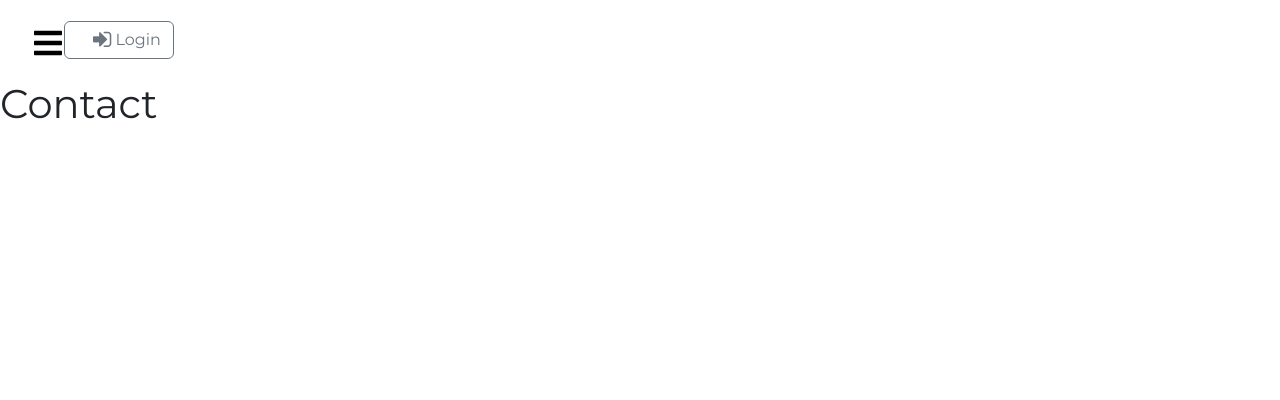
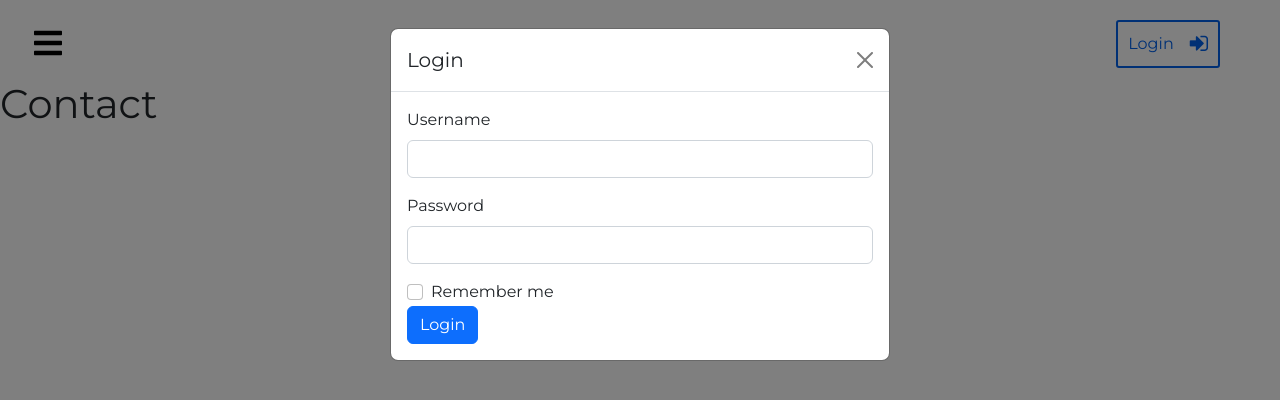
Before and after one commit to danil2205/BlitzSessionReact, a React (Create React App) app: page /contactus in a window 1280 px wide. Both pictures are taken after a click on the button "Login". Shown: the top 400 px of the page. Built offline with nearby package versions, Linux system fonts and the light colour scheme; no server answers.

Commit message:
added posting account (bug) and login form (without fetch)

```diff
--- a/package.json
+++ b/package.json
@@ -6,6 +6,7 @@
     "@testing-library/jest-dom": "^5.16.5",
     "@testing-library/react": "^13.4.0",
     "@testing-library/user-event": "^13.5.0",
+    "bootstrap": "^5.2.2",
     "bootstrap-social": "^5.1.1",
     "cross-fetch": "^3.1.5",
     "font-awesome": "^4.7.0",
--- a/src/App.css
+++ b/src/App.css
@@ -109,6 +109,12 @@ span {
   margin-top: 20px;
 }
 
+.login-button {
+  position: absolute;
+  right: 60px;
+  top: 20px;
+}
+
 .content {
   padding: 40px;
   background: #f1f1f1;
@@ -148,7 +154,7 @@ span {
   line-height: 1.5;
 }
 
-.primary-button {
+.primary-button, .login-button {
   background: transparent;
   border: 2px solid #0061eb;
   padding: 10px;
@@ -165,19 +171,11 @@ span {
   text-decoration: none;
 }
 
-.primary-button:hover {
+.primary-button:hover, .login-button:hover {
   background:#0061eb;
   color:#fff;
   text-decoration:none;
 }
-
-
-
-
-
-
-
-
 
 table {
   width: 100%;
--- a/src/components/AccountComponent.js
+++ b/src/components/AccountComponent.js
@@ -1,5 +1,6 @@
 import React from "react";
 import { Loading } from "./LoadingComponent";
+import { wargamingLink } from "../shared/wargaming";
 
 const Accounts = (props) => {
   if (props.isLoading) {
@@ -28,9 +29,11 @@ const Accounts = (props) => {
       <div className="profile-container">
         <div className="table">
           <div className="headerAccount">
-            <h2>Linked Account WoT Blitz</h2>
+            <h2>Linked Accounts WoT Blitz</h2>
             <div className="server">
-              <button className="primary-button add-account icon"><span>Add Account</span></button>
+              <a href={wargamingLink} target="_blank" rel="noreferrer">
+                <button className="primary-button add-account icon"><span>Add Account</span></button>
+              </a>
             </div>
           </div>
           <div className="accounts-table-container">
--- a/src/components/MainComponent.js
+++ b/src/components/MainComponent.js
@@ -1,7 +1,7 @@
 import React, { Component } from 'react';
 import  { Route, Routes, useLocation, useNavigate, useParams} from 'react-router-dom';
 import { connect } from 'react-redux'
-import { fetchAccounts } from "../redux/ActionCreators";
+import { fetchAccounts, postAccount } from "../redux/ActionCreators";
 import Accounts from "./AccountComponent";
 import Contact from "./ContactComponent";
 import Home from "./HomeComponent";
@@ -32,12 +32,14 @@ const mapStateToProps = (state) => {
 
 const mapDispatchToProps = (dispatch) => ({
   fetchAccounts: () => {dispatch(fetchAccounts())},
+  // postAccount: () => {dispatch(postAccount())},
 });
 
 class Main extends Component {
 
   componentDidMount() {
     this.props.fetchAccounts();
+    // this.props.postAccount();
   }
 
   render() {
@@ -48,7 +50,9 @@ class Main extends Component {
           <Route path="/home" element={<Home />}/>
           <Route exact path="/accounts" element={<Accounts accounts={this.props.accounts.accounts}
                                                            isLoading={this.props.accounts.isLoading}
-                                                           errMess={this.props.accounts.errMess} />}
+                                                           errMess={this.props.accounts.errMess}
+                                                           // postAccount={this.props.postAccount}
+          />}
           />
           <Route exact path="/session" element={<Session />}/>
           <Route exact path="/user-search" element={<SearchUser />}/>
--- a/src/components/NavBar.js
+++ b/src/components/NavBar.js
@@ -1,12 +1,75 @@
-import React, { useState } from "react";
+import React, {Component, useState} from "react";
 import { Link } from "react-router-dom";
 import { SidebarData } from "../shared/SidebarData";
 import * as FaIcons from "react-icons/fa";
-import * as AiIcons from "react-icons/ai";
 import { IconContext } from "react-icons";
 import logo from "../logo/blitz.png";
 import "../App.css";
-import {Button, Nav, NavItem} from "reactstrap";
+import { Button, Form, FormGroup, Input, Label, Modal, ModalBody, ModalHeader, Nav, NavItem} from "reactstrap";
+
+
+class RenderLoginForm extends Component {
+  constructor(props) {
+    super(props);
+
+    this.state = {
+      isModalOpen: false,
+    }
+
+    this.toggleModal = this.toggleModal.bind(this);
+    this.handleLogin = this.handleLogin.bind(this);
+  }
+  toggleModal() {
+    this.setState({
+      isModalOpen: !this.state.isModalOpen
+    })
+  }
+
+  handleLogin(event) {
+    this.toggleModal();
+    alert(`Username: ${this.username.value} Password: ${this.password.value} Remember: ${this.remember.checked}`);
+    event.preventDefault();
+  }
+
+  render() {
+    return (
+      <>
+        <Nav className="ml-auto" navbar>
+          <NavItem>
+            <Button className="login-button" outline onClick={this.toggleModal}>
+              Login<span className="fa fa-sign-in fa-lg"></span>
+            </Button>
+          </NavItem>
+        </Nav>
+        <Modal isOpen={this.state.isModalOpen} toggle={this.toggleModal}>
+          <ModalHeader toggle={this.toggleModal}>Login</ModalHeader>
+          <ModalBody>
+            <Form onSubmit={this.handleLogin}>
+              <FormGroup>
+                <Label htmlFor="username">Username</Label>
+                <Input type="text" id="username" name="username"
+                       innerRef={(input) => this.username = input } />
+              </FormGroup>
+              <FormGroup>
+                <Label htmlFor="password">Password</Label>
+                <Input type="password" id="password" name="password"
+                       innerRef={(input) => this.password = input } />
+              </FormGroup>
+              <FormGroup check>
+                <Label check>
+                  <Input type="checkbox" id="remember" name="remember"
+                         innerRef={(input) => this.remember = input }/>
+                  Remember me
+                </Label>
+              </FormGroup>
+              <Button type="submit" value="submit" color="primary">Login</Button>
+            </Form>
+          </ModalBody>
+        </Modal>
+      </>
+    );
+  }
+}
 
 const Navbar = () => {
   const [sidebar, setSidebar] = useState(false);
@@ -19,13 +82,6 @@ const Navbar = () => {
           <Link to="#" className="menu-bars">
             <FaIcons.FaBars onClick={showSidebar} />
           </Link>
-          <Nav className="ml-auto" navbar>
-            <NavItem>
-              <Button outline>
-                <span className="fa fa-sign-in fa-lg"></span> Login
-              </Button>
-            </NavItem>
-          </Nav>
         </div>
         <nav className={sidebar ? "nav-menu active" : "nav-menu"}>
           <ul className="nav-menu-items" onClick={showSidebar}>
@@ -48,6 +104,7 @@ const Navbar = () => {
           </ul>
         </nav>
       </IconContext.Provider>
+      <RenderLoginForm />
     </>
   );
 }
--- a/src/redux/ActionCreators.js
+++ b/src/redux/ActionCreators.js
@@ -1,5 +1,42 @@
 import * as ActionTypes from './ActionTypes'
 import { expressURL } from "../shared/expressURL";
+
+export const postAccount = (access_token, nickname, account_id, expires_at) => (dispatch) => {
+  const newAccount = {
+    access_token: access_token,
+    nickname: nickname,
+    account_id: account_id,
+    expires_at: expires_at,
+  }
+
+  return fetch(expressURL + 'accounts/', {
+    method: 'POST',
+    headers: {
+      'Authorization': `Bearer ${localStorage.getItem('token')}`,
+      'body': JSON.stringify(newAccount),
+      'Content-Type': 'application/json',
+    },
+    credentials: 'same-origin'
+  })
+    .then((response) => {
+        if (response.ok) return response;
+        const error = new Error(`Error ${response.status}: ${response.statusText}`);
+        error.response = response;
+        throw error;
+      },
+      (error) => {
+        throw new Error(error.message);
+      })
+    .then((response) => response.json())
+    .then((response) => {
+      console.log(response);
+      alert(`Your Account: ${JSON.stringify(response)}`);
+    })
+    .catch((error) => {
+      console.log('Post account ', error.message);
+      alert('Your account could not be added\nError: ' + error.message);
+    });
+};
 
 export const fetchAccounts = () => (dispatch) => {
   dispatch(accountsLoading(true));
@@ -8,9 +45,6 @@ export const fetchAccounts = () => (dispatch) => {
     method: 'GET',
     headers: {
       'Authorization': `Bearer ${localStorage.getItem('token')}`,
-      // 'mode': 'cors',
-      // 'Access-Control-Allow-Origin': '*',
-      // 'Access-Control-Allow-Headers': 'Access-Control-Allow-Headers, Origin, X-Requested-With, Content-Type, Accept, Authorization',
     },
     credentials: 'same-origin'
   })
--- /dev/null
+++ b/src/shared/wargaming.js
@@ -0,0 +1,3 @@
+const applicationId = 'd78e7f67147305f3042bef05755fa168';
+const redirectUri = 'https://localhost:3443/accounts';
+export const wargamingLink = `https://api.worldoftanks.eu/wot/auth/login/?application_id=${applicationId}&nofollow=0&redirect_uri=${redirectUri}`;
```
Also changed, not shown: 1 other file (tests, documents, lock files or other folders).
